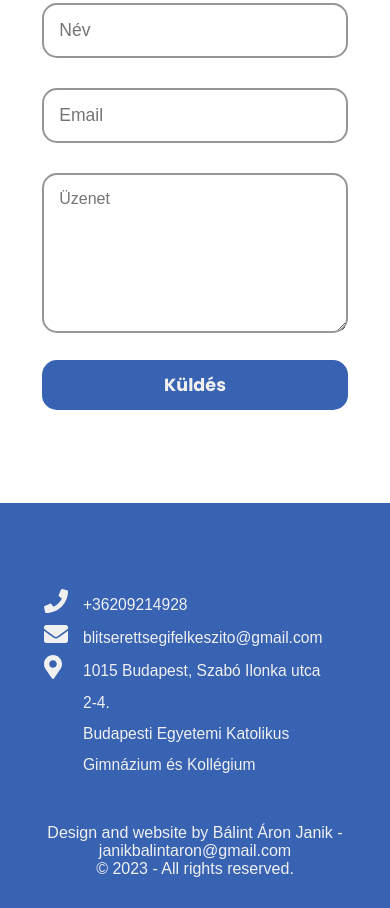
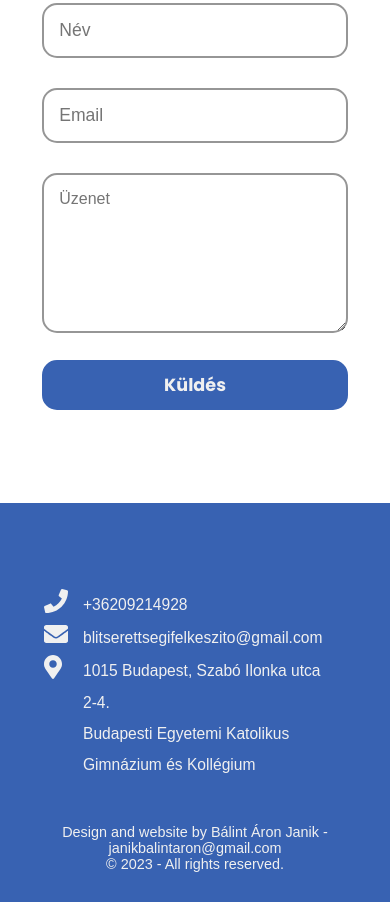
Before and after one commit to balintjanik/blits_website, a plain HTML site: page index.html in a window 390 px wide. Shown: the part 4452-5360 px from the top of the page. Drawn offline with Linux system fonts and the light colour scheme.

Commit message:
updated credits sizing

```diff
--- a/base.css
+++ b/base.css
@@ -349,12 +349,15 @@ p{
 
 
 /* CREDIT */
+.credit {
+    background-color: rgb( 56,  98, 178);
+    padding: 0 5vh 30px 5vh;
+}
 .credit .credit-content{
     font-family: Arial, Helvetica, sans-serif;
     text-align: center;
-    background-color: rgb( 56,  98, 178);/*#333333;*/
+    /*#333333;*/
     color: rgb(240, 240, 240);
-    padding-bottom: 30px;
 }
 
 /* RESPONSIVE STUFF */
@@ -453,4 +456,7 @@ p{
     .contact .contact-content #contactform textarea{
         font-size: 1rem;
     }
+    .credit .credit-content{
+        font-size: 0.9rem;
+    }
 }
--- a/index.html
+++ b/index.html
@@ -194,8 +194,10 @@
 
     <!--credit section start-->
     <section class="credit">
-        <div class="credit-content">
-            Design and website by Bálint Áron Janik - <span>janikbalintaron@gmail.com</span><br>&copy; 2023 - All rights reserved.
+        <div class="max-width">
+            <div class="credit-content">
+                Design and website by Bálint Áron Janik - <span>janikbalintaron@gmail.com</span><br>&copy; 2023 - All rights reserved.
+            </div>
         </div>
     </section>
 </body>
```
